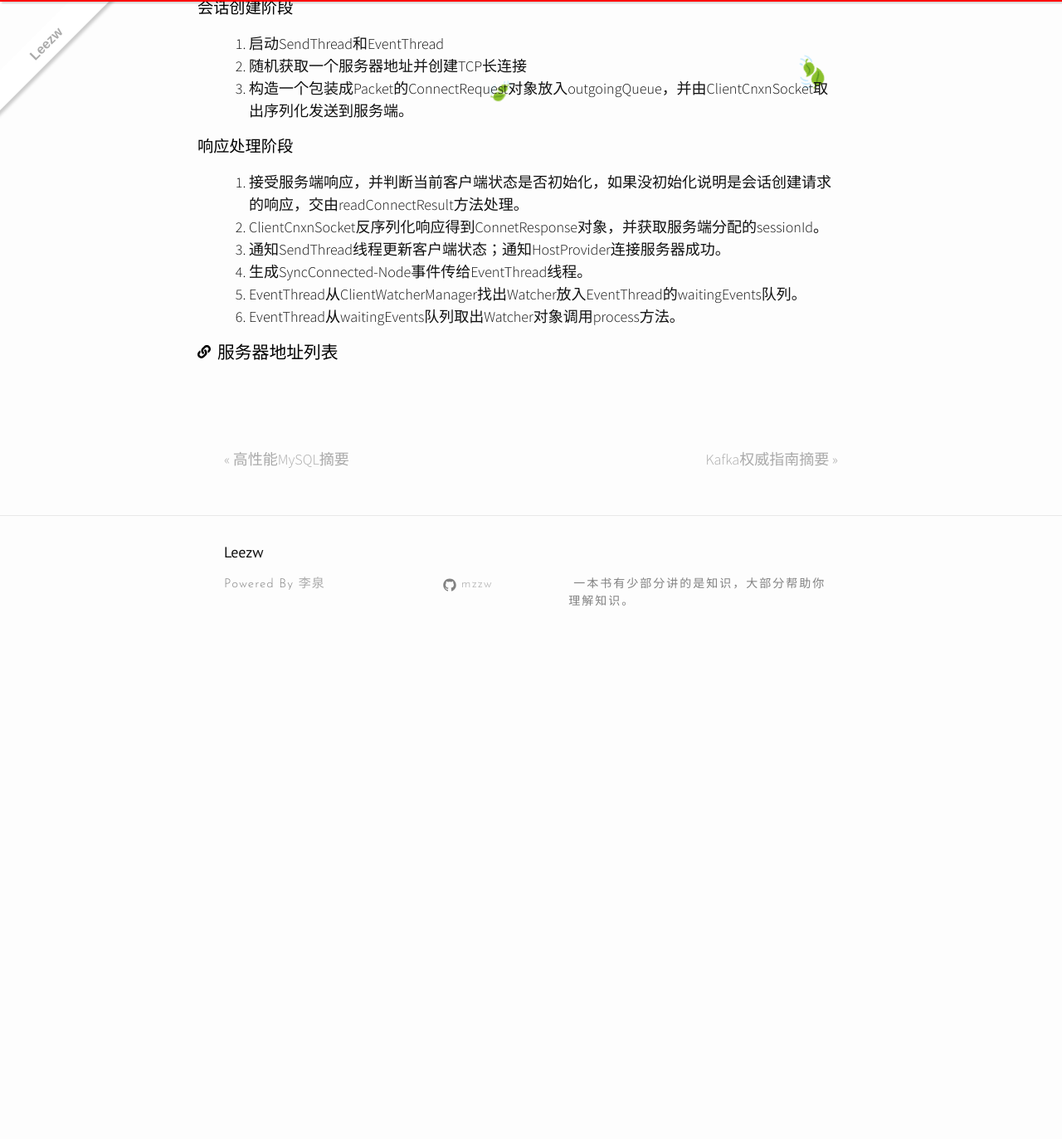
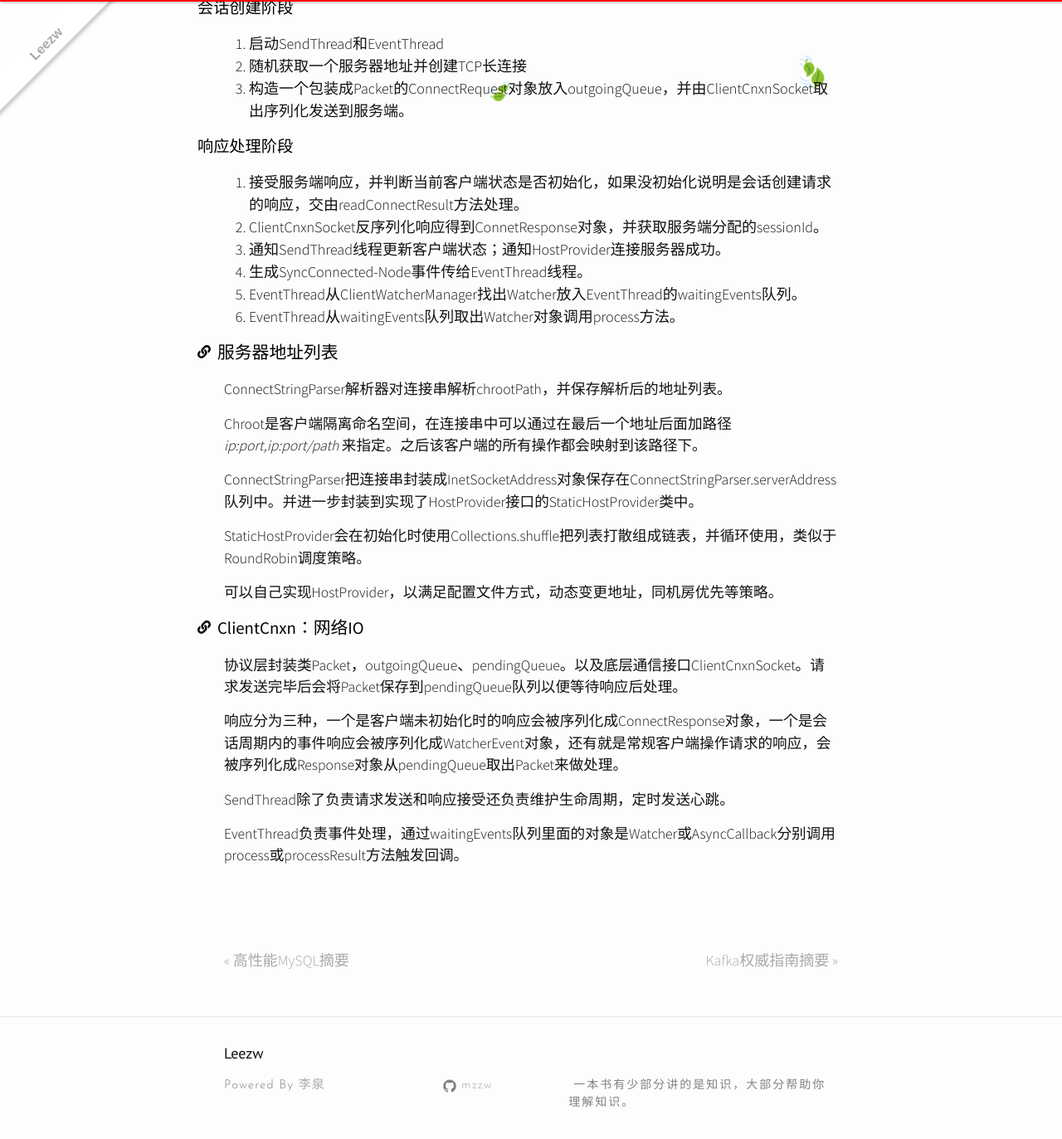
Before and after one commit to quantum-li/quantum-li.github.io, a Jekyll site: the page built from _posts/2020-05-08-from-paxos-to-zookeeper.md, in a window 1280 px wide and 1400 px high, scrolled down 19524 px. Shown: the top 1373 px of the window at 83% size. Built offline with Jekyll 4.4.1, drawn with Linux system fonts in a browser that asks for light colours; nearby versions of some CDN libraries; emoji names are drawn with the system emoji font; comment, search, counter and statistics services are not loaded; before the commit the page ends 20320 px from its top, so only the background shows below that.

Commit message:
2020-05-20 10:59:21

```diff
--- a/_posts/2020-05-08-from-paxos-to-zookeeper.md
+++ b/_posts/2020-05-08-from-paxos-to-zookeeper.md
@@ -574,3 +574,23 @@ ZK客户端主要有以下几个核心组件组成：
 14. EventThread从waitingEvents队列取出Watcher对象调用process方法。
 
 ### 服务器地址列表
+
+ConnectStringParser解析器对连接串解析chrootPath，并保存解析后的地址列表。
+
+Chroot是客户端隔离命名空间，在连接串中可以通过在最后一个地址后面加路径 *ip:port,ip:port/path* 来指定。之后该客户端的所有操作都会映射到该路径下。
+
+ConnectStringParser把连接串封装成InetSocketAddress对象保存在ConnectStringParser.serverAddress队列中。并进一步封装到实现了HostProvider接口的StaticHostProvider类中。
+
+StaticHostProvider会在初始化时使用Collections.shuffle把列表打散组成链表，并循环使用，类似于RoundRobin调度策略。
+
+可以自己实现HostProvider，以满足配置文件方式，动态变更地址，同机房优先等策略。
+
+### ClientCnxn：网络IO
+
+协议层封装类Packet，outgoingQueue、pendingQueue。以及底层通信接口ClientCnxnSocket。请求发送完毕后会将Packet保存到pendingQueue队列以便等待响应后处理。
+
+响应分为三种，一个是客户端未初始化时的响应会被序列化成ConnectResponse对象，一个是会话周期内的事件响应会被序列化成WatcherEvent对象，还有就是常规客户端操作请求的响应，会被序列化成Response对象从pendingQueue取出Packet来做处理。
+
+SendThread除了负责请求发送和响应接受还负责维护生命周期，定时发送心跳。
+
+EventThread负责事件处理，通过waitingEvents队列里面的对象是Watcher或AsyncCallback分别调用process或processResult方法触发回调。
```
